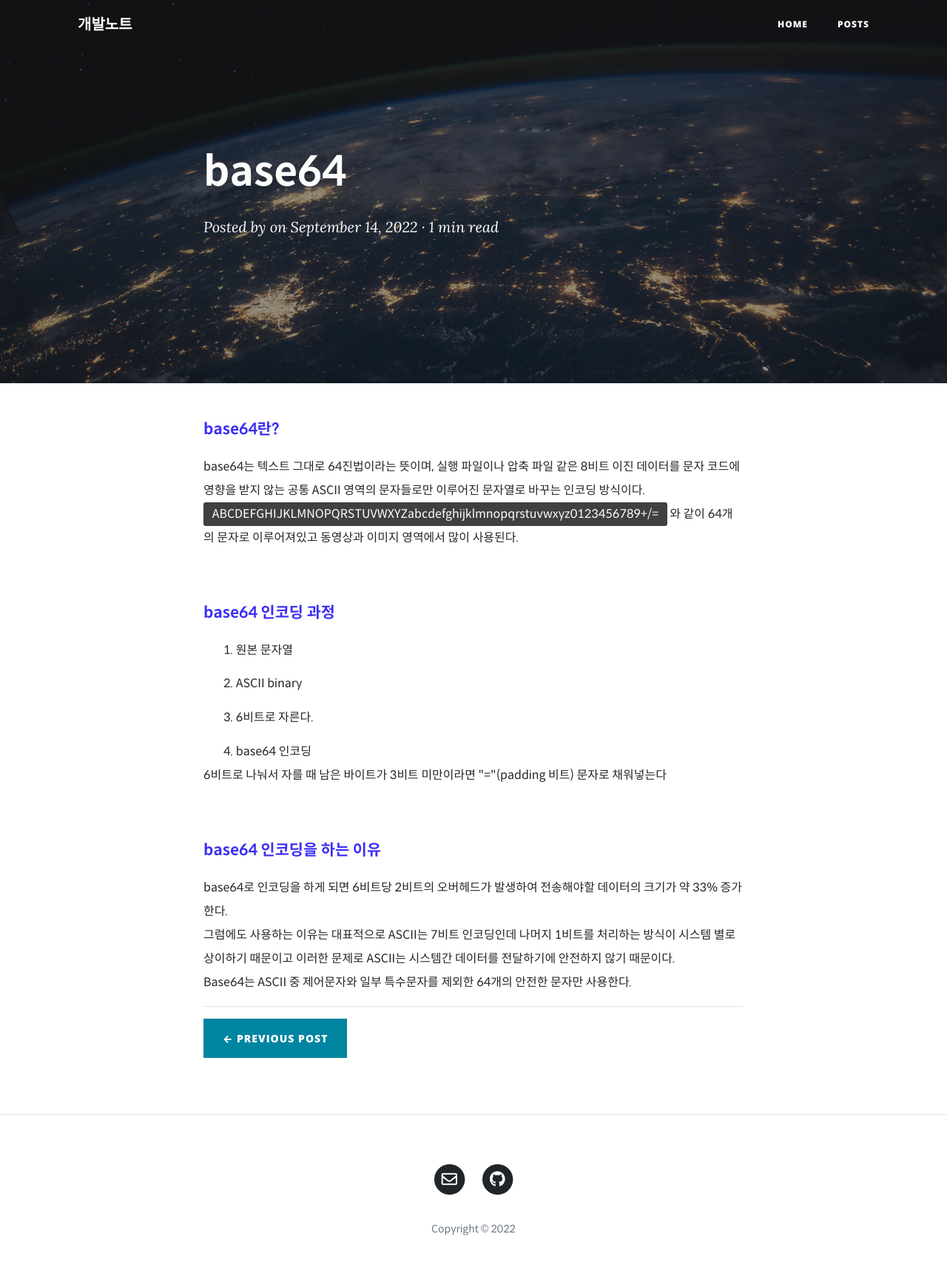
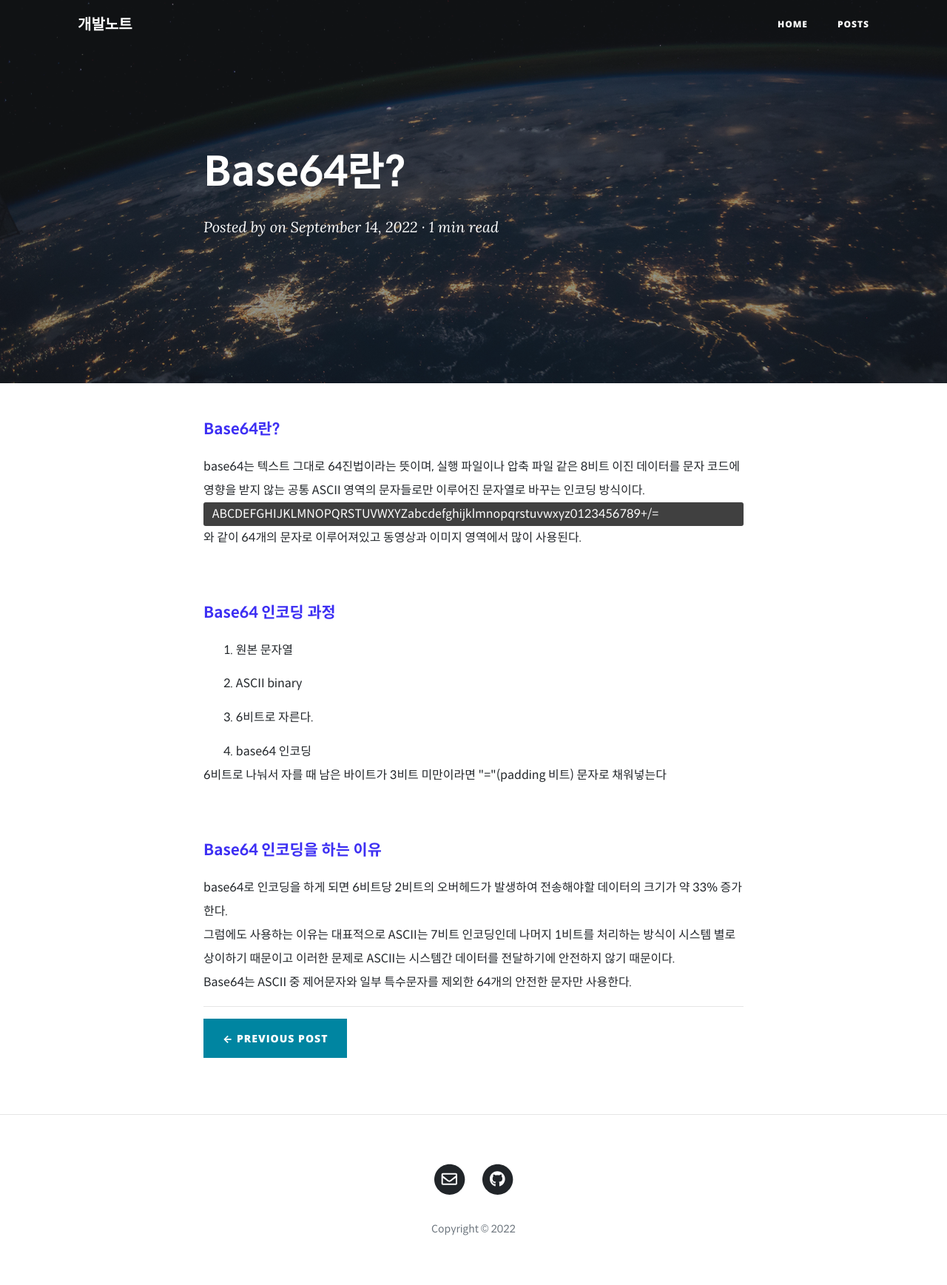
Before and after one commit to youngjae0401/develop_note, a Jekyll site: the page built from _posts/2022-09-14-base64.html, in a window 1280 px wide. Shown: the whole page at 74% size. Built offline with Jekyll 4.4.1, drawn with Linux system fonts in a browser that asks for light colours; some web fonts are replaced; comment, search, counter and statistics services are not loaded.

Commit message:
post - "base64란" css 수정

```diff
--- a/_posts/2022-09-14-base64.html
+++ b/_posts/2022-09-14-base64.html
@@ -1,13 +1,13 @@
 ---
 layout: post
-title: "base64"
+title: "Base64란?"
 subtitle: ""
 date: 2022-09-14 22:37:00 +0900
 background: '/img/posts/06.jpg'
 ---
 
 <div class="article">
-    <h4 class="sub-title">base64란?</h4>
+    <h4 class="sub-title">Base64란?</h4>
     <div class="content">
         base64는 텍스트 그대로 64진법이라는 뜻이며, 실행 파일이나 압축 파일 같은 8비트 이진 데이터를 문자 코드에 영향을 받지 않는 공통 ASCII 영역의 문자들로만 이루어진 문자열로 바꾸는 인코딩 방식이다.<br>
         <span class="bl">ABCDEFGHIJKLMNOPQRSTUVWXYZabcdefghijklmnopqrstuvwxyz0123456789+/=</span> 와 같이 64개의 문자로 이루어져있고 동영상과 이미지 영역에서 많이 사용된다.
@@ -15,7 +15,7 @@ background: '/img/posts/06.jpg'
 </div>
 
 <div class="article">
-    <h4 class="sub-title">base64 인코딩 과정</h4>
+    <h4 class="sub-title">Base64 인코딩 과정</h4>
     <div class="content">
         <ol class="list">
             <li>원본 문자열</li>
@@ -28,7 +28,7 @@ background: '/img/posts/06.jpg'
 </div>
 
 <div class="article">
-    <h4 class="sub-title">base64 인코딩을 하는 이유</h4>
+    <h4 class="sub-title">Base64 인코딩을 하는 이유</h4>
     <div class="content">
         base64로 인코딩을 하게 되면 6비트당 2비트의 오버헤드가 발생하여 전송해야할 데이터의 크기가 약 33% 증가한다.<br>
         그럼에도 사용하는 이유는 대표적으로 ASCII는 7비트 인코딩인데 나머지 1비트를 처리하는 방식이 시스템 별로 상이하기 때문이고 이러한 문제로 ASCII는 시스템간 데이터를 전달하기에 안전하지 않기 때문이다.<br>
--- a/assets/css/custom.css
+++ b/assets/css/custom.css
@@ -161,11 +161,14 @@ body.popup #popup {
 }
 
 .bl {
+    width: 100%;
+    box-sizing: border-box;
     padding: 0 1.6%;
     background-color: #404040;
     color: #fff;
     border-radius: 3px;
     display: inline-block;
+    word-break: break-word;
 }
 
 .text-center {
```
